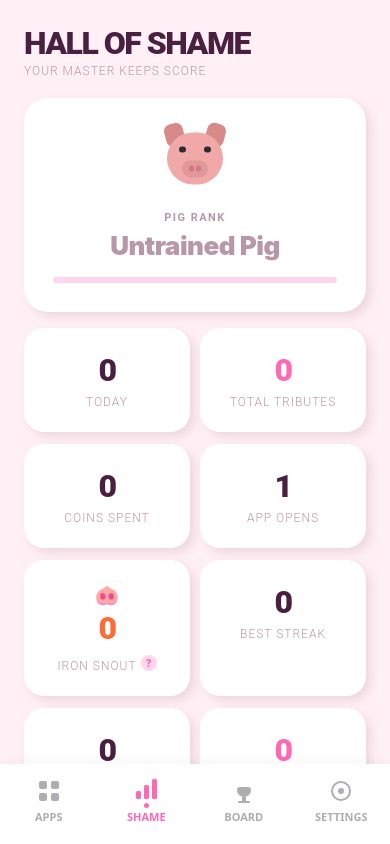
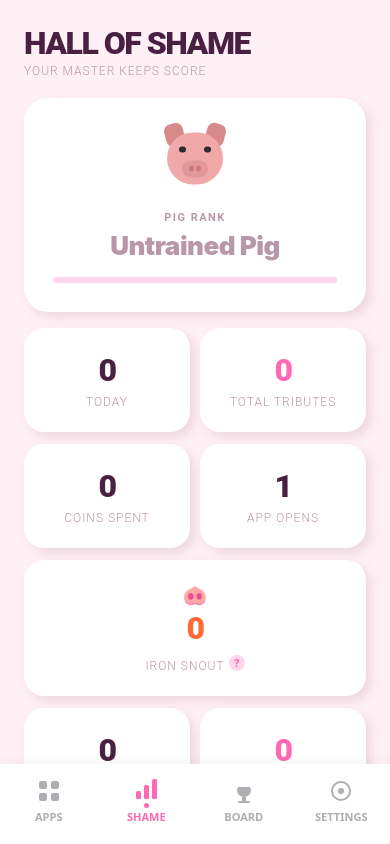
Before and after one commit to youcoward911/App, a React Native app in the folder AppLock/: screen /Stats in a window 390 px wide. Built offline with nearby package versions, Linux system fonts and the light colour scheme.

Commit message:
Remove Best Streak box from Stats screen
https://claude.ai/code/session_01VzyjKUXFBMKFQs3sNTF1W8

```diff
--- a/AppLock/src/screens/StatsScreen.js
+++ b/AppLock/src/screens/StatsScreen.js
@@ -150,10 +150,6 @@ export default function StatsScreen() {
               </TouchableOpacity>
             </View>
           </View>
-          <View style={[styles.statCard, NEU_RAISED]}>
-            <Text style={styles.statVal}>{state.bestIronSnout || 0}</Text>
-            <Text style={styles.statLabel}>Best Streak</Text>
-          </View>
         </View>
 
         <View style={styles.statRow}>
```
